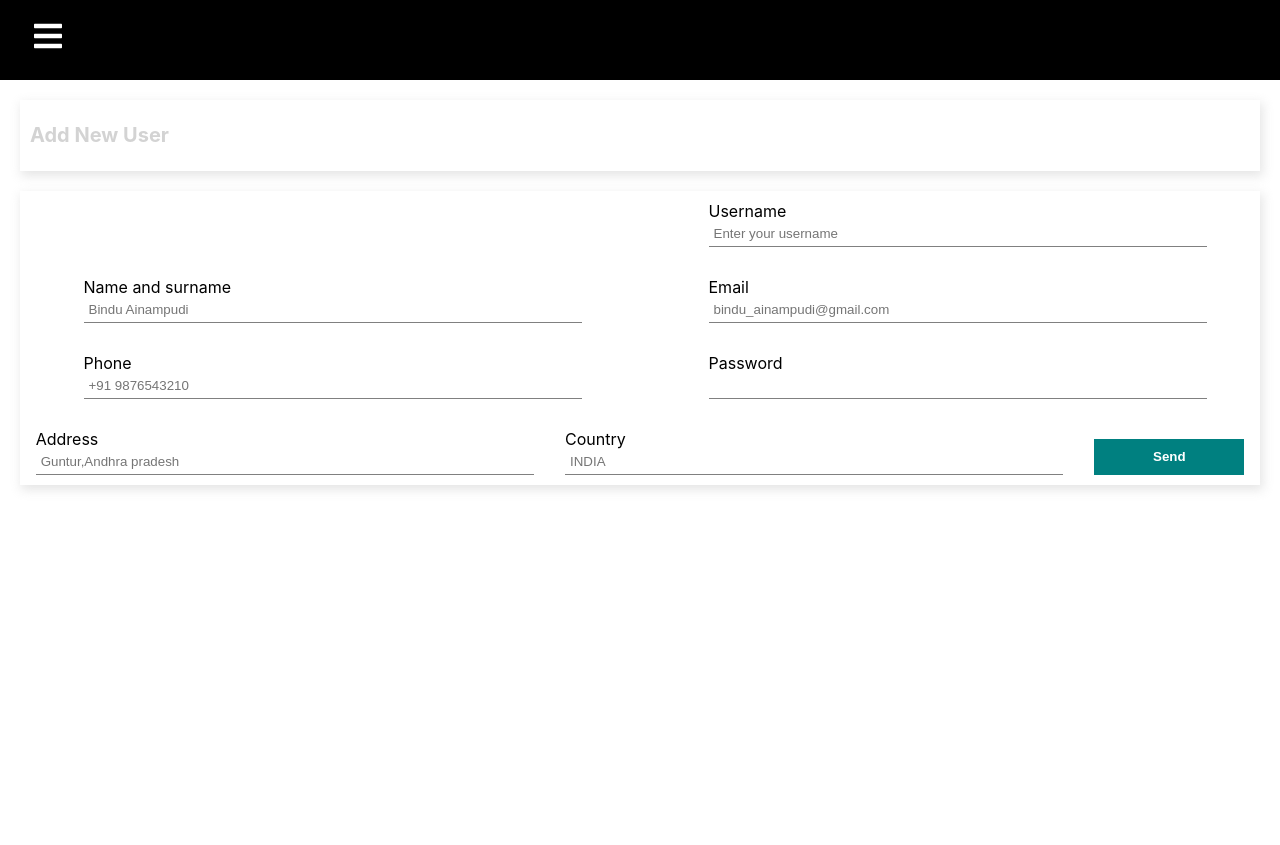
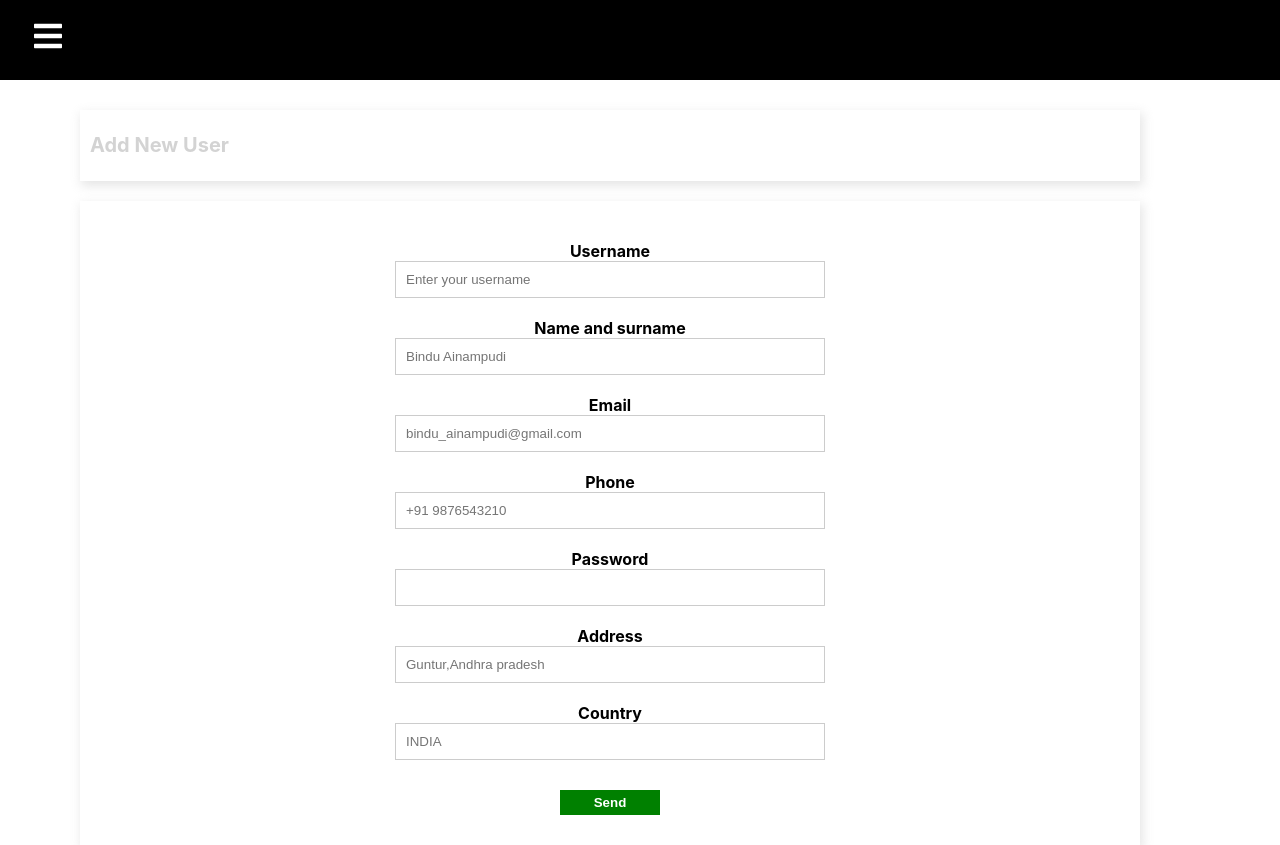
Before and after one commit to iamneo-production/b36ac6d5-6db0-43e6-8455-00bf21b67dd1, a React (Create React App) app in the folder reactapp/: page /users/new in a window 1280 px wide. Before the commit the page ends 800 px from the top, so only its background shows below. Built offline with nearby package versions, Linux system fonts and the light colour scheme.

Commit message:
modified

```diff
--- a/reactapp/src/pages/new/New.jsx
+++ b/reactapp/src/pages/new/New.jsx
@@ -5,6 +5,7 @@ const New = ({ inputs, title }) => {
   const [file, setFile] = useState("");
 
   return (
+
     <div className="new">
 
       <div className="newContainer">
@@ -17,9 +18,9 @@ const New = ({ inputs, title }) => {
           <div className="right">
             <form>
               <div className="formInput">
-                <label htmlFor="file">
+                <label htmlFor="file" className="label">
                 </label>
-                <input
+                <input className="input"
                   type="file"
                   id="file"
                   onChange={(e) => setFile(e.target.files[0])}
@@ -29,11 +30,11 @@ const New = ({ inputs, title }) => {
 
               {inputs.map((input) => (
                 <div className="formInput" key={input.id}>
-                  <label>{input.label}</label>
-                  <input type={input.type} placeholder={input.placeholder} />
+                  <label className="label">{input.label}</label>
+                  <input type={input.type} placeholder={input.placeholder} className="input" />
                 </div>
               ))}
-              <button>Send</button>
+              <button className="my-button">Send</button>
             </form>
           </div>
         </div>
--- a/reactapp/src/pages/new/new.css
+++ b/reactapp/src/pages/new/new.css
@@ -1,77 +1,55 @@
 .new {
-  width: 100%;
-  display: flex;
+  height: 400px;
+  margin: 0px 0px 10px -30px;
+}
 
-  .newContainer {
-    flex: 6;
+.newContainer {
+  background-color: white;
+  width: 50px;
+  padding: 10px;
+  margin-left: 80px;
+  margin-right: 80px;
+}
 
-    .top,
-    .bottom {
-      -webkit-box-shadow: 2px 4px 10px 1px rgba(0, 0, 0, 0.47);
-      box-shadow: 2px 4px 10px 1px rgba(201, 201, 201, 0.47);
-      padding: 10px;
-      margin: 20px;
-      display: flex;
+.label {
+  display: block;
+  font-weight: bold;
+}
 
-      h1 {
-        color: lightgray;
-        font-size: 20px;
-      }
+.input {
+  width: 40%;
+  padding: 10px;
+  border: 1px solid #ccc;
+}
 
-      .left {
-        flex: 1;
-        text-align: center;
 
-        img {
-          width: 100px;
-          height: 100px;
-          border-radius: 50%;
-          object-fit: cover;
-        }
-      }
+.my-button{
+  width:100px;
+  margin: 10px;
+  padding: 5px 10px;
+  background-color: green;
+  color: white;
+  border: none;
+  font-weight:bold;
+  cursor: pointer;
+  margin-top: 10px;
+  transition: 2s;
+}
 
-      .right {
-        flex: 2;
+.my-button:hover {
+  background-color: #45a049;
+}
 
-        form {
-          display: flex;
-          flex-wrap: wrap;
-          gap: 30px;
-          justify-content: space-around;
+.formInput{
+  margin-bottom: 20px;
+}
 
-          .formInput {
-            width: 40%;
+.right{
+    text-align:center;
+    padding: 10px;
+    width:100%
+}
 
-            label {
-              display: flex;
-              align-items: center;
-              gap: 10px;
-
-              .icon {
-                cursor: pointer;
-              }
-            }
-
-            input {
-              width: 100%;
-              padding: 5px;
-              border: none;
-              border-bottom: 1px solid gray;
-            }
-          }
-
-          button {
-            width: 150px;
-            padding: 10px;
-            border: none;
-            background-color: teal;
-            color: white;
-            font-weight: bold;
-            cursor: pointer;
-            margin-top: 10px;
-          }
-        }
-      }
-    }
-  }
+.data{
+  font-size: 20px;
 }
--- a/reactapp/src/pages/single/Single.jsx
+++ b/reactapp/src/pages/single/Single.jsx
@@ -7,7 +7,6 @@ const Single = () => {
 
         <div className="top">
           <div className="left">
-            <div className="editButton">Edit</div>
             <h1 className="title">Information</h1>
             <div className="item">
 
--- a/reactapp/src/pages/single/single.css
+++ b/reactapp/src/pages/single/single.css
@@ -1,77 +1,17 @@
-.new {
-  width: 100%;
-  display: flex;
+.singleContainer {
+  flex: 6;
+  margin: 30px 520px 80px 520px;
+  text-align: center;
+  padding: 10px;
+  border: 1px solid #868383;
+  font-weight:70px;
+  height: 60px;
+  border-radius: 5px;
+  box-sizing: content-box;
 }
 
-.new .newContainer {
-  flex: 6;
+.title{
+  margin-bottom: 3%;
+  box-sizing: content-box;
+  height: 60px;
 }
-
-.new .newContainer .top,
-.new .newContainer .bottom {
-  -webkit-box-shadow: 2px 4px 10px 1px rgba(0, 0, 0, 0.47);
-  box-shadow: 2px 4px 10px 1px rgba(201, 201, 201, 0.47);
-  padding: 10px;
-  margin: 20px;
-  display: flex;
-}
-
-.new .newContainer .top h1 {
-  color: lightgray;
-  font-size: 20px;
-}
-
-.new .newContainer .top .left {
-  flex: 1;
-  text-align: center;
-}
-
-.new .newContainer .top .left img {
-  width: 100px;
-  height: 100px;
-  border-radius: 50%;
-  object-fit: cover;
-}
-
-.new .newContainer .top .right {
-  flex: 2;
-}
-
-.new .newContainer .top .right form {
-  display: flex;
-  flex-wrap: wrap;
-  gap: 30px;
-  justify-content: space-around;
-}
-
-.new .newContainer .top .right form .formInput {
-  width: 45%;
-}
-
-.new .newContainer .top .right form .formInput label {
-  display: flex;
-  align-items: center;
-  gap: 10px;
-}
-
-.new .newContainer .top .right form .formInput label .icon {
-  cursor: pointer;
-}
-
-.new .newContainer .top .right form .formInput input {
-  width: 100%;
-  padding: 5px;
-  border: none;
-  border-bottom: 1px solid gray;
-}
-
-.new .newContainer .top .right form button {
-  width: 150px;
-  padding: 10px;
-  border: none;
-  background-color: teal;
-  color: white;
-  font-weight: bold;
-  cursor: pointer;
-  margin-top: 10px;
-}
```
Also changed, not shown: 39 other files (tests, documents, lock files or other folders).
